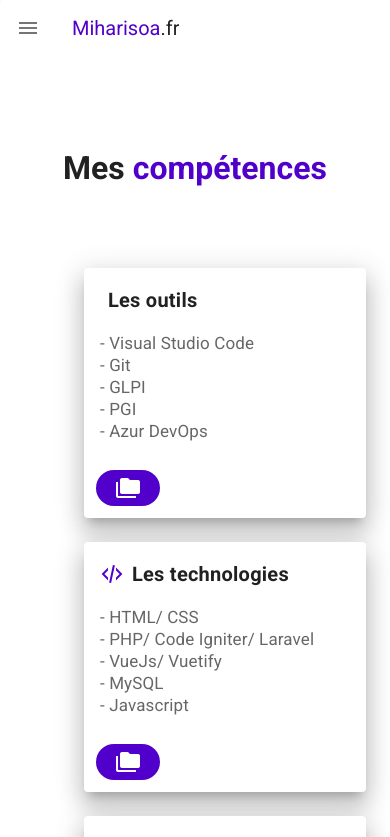
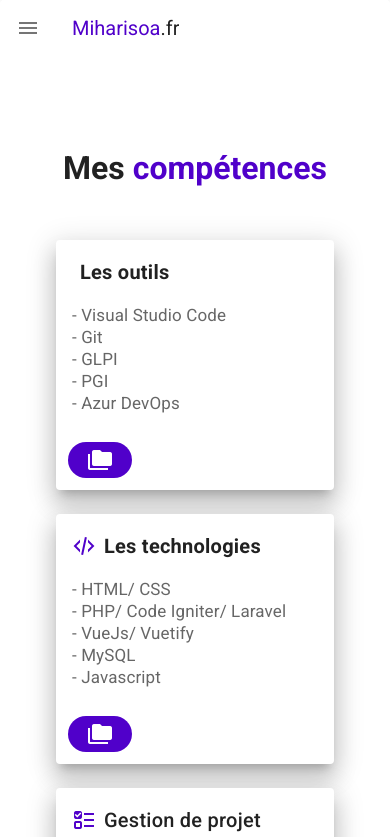
Before and after one commit to LaChancee/Portfolio, a Vue app: page /#/competences in a window 390 px wide. Shown: the top 837 px of the page. Built offline with nearby package versions, Linux system fonts and the light colour scheme.

Commit message:
les compétences sont centrées sur mobile

```diff
--- a/src/views/Skill.vue
+++ b/src/views/Skill.vue
@@ -3,14 +3,14 @@
   <v-container fluid>
      <v-row class="text-center mt-13">
      <v-col class="mb-2">
-        <h1 class="font-weight-bold mb-2" :class="[$vuetify.breakpoint.mdAndUp ? 'display-3' : 'h1']">
+        <h1 class="font-weight-bold mb-2" :class="[$vuetify.breakpoint.smAndUp ? 'display-3' : 'h1']">
           Mes <span style="color:#5000ca">compétences</span>
         </h1>
       </v-col>
     </v-row>
 
 
-    <v-row class="ml-12 mt-12" >
+    <v-row class="ma-5 " >
 
 
       <v-col class="">
--- a/src/views/Stages.vue
+++ b/src/views/Stages.vue
@@ -2,7 +2,7 @@
   <v-container fluid>
      <v-row class="text-center mt-13" fluid>
      <v-col class="mb-2">
-        <h1 class=" font-weight-bold mb-2"  :class="[$vuetify.breakpoint.mdAndUp ? 'display-3' : 'h1']">
+        <h1 class=" font-weight-bold mb-2"  :class="[$vuetify.breakpoint.smAndUp ? 'display-3' : 'h1']">
           Mes <span style="color:#5000ca">stages </span>
         </h1>
       </v-col>
```
